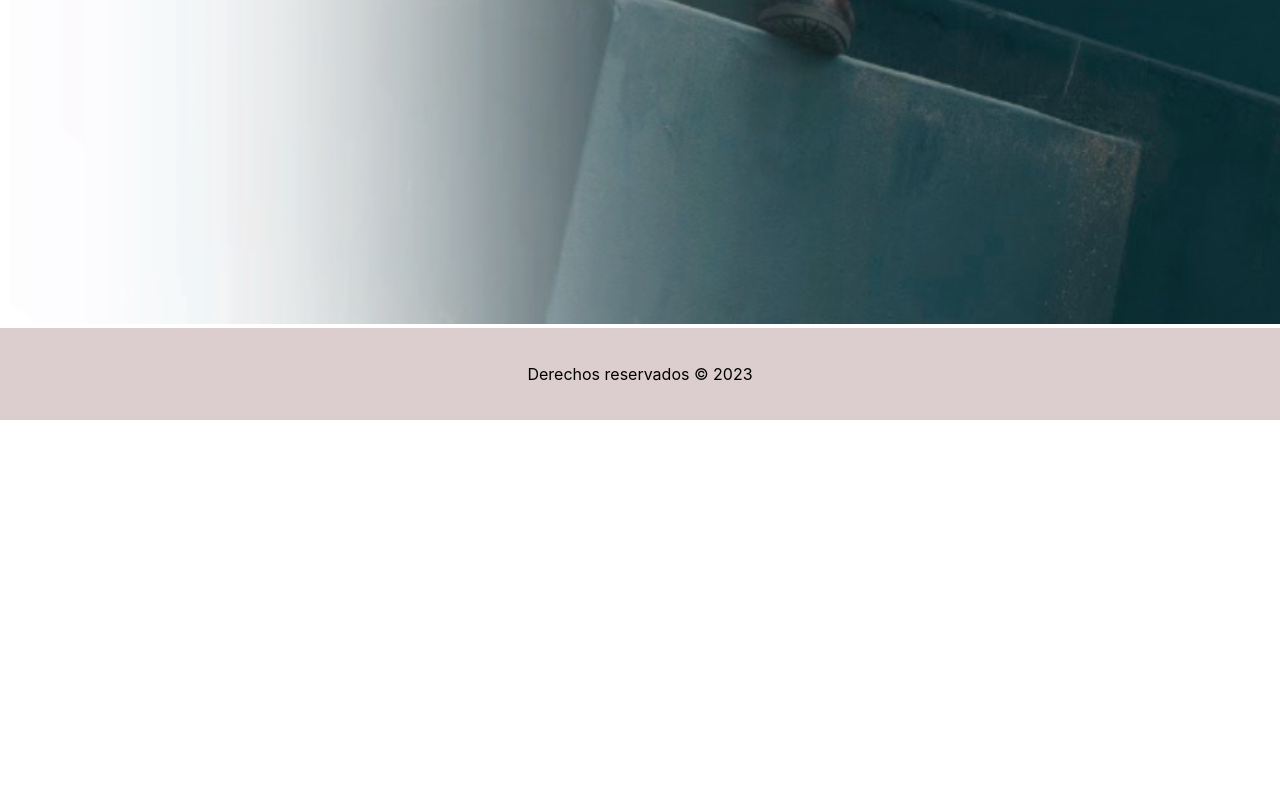
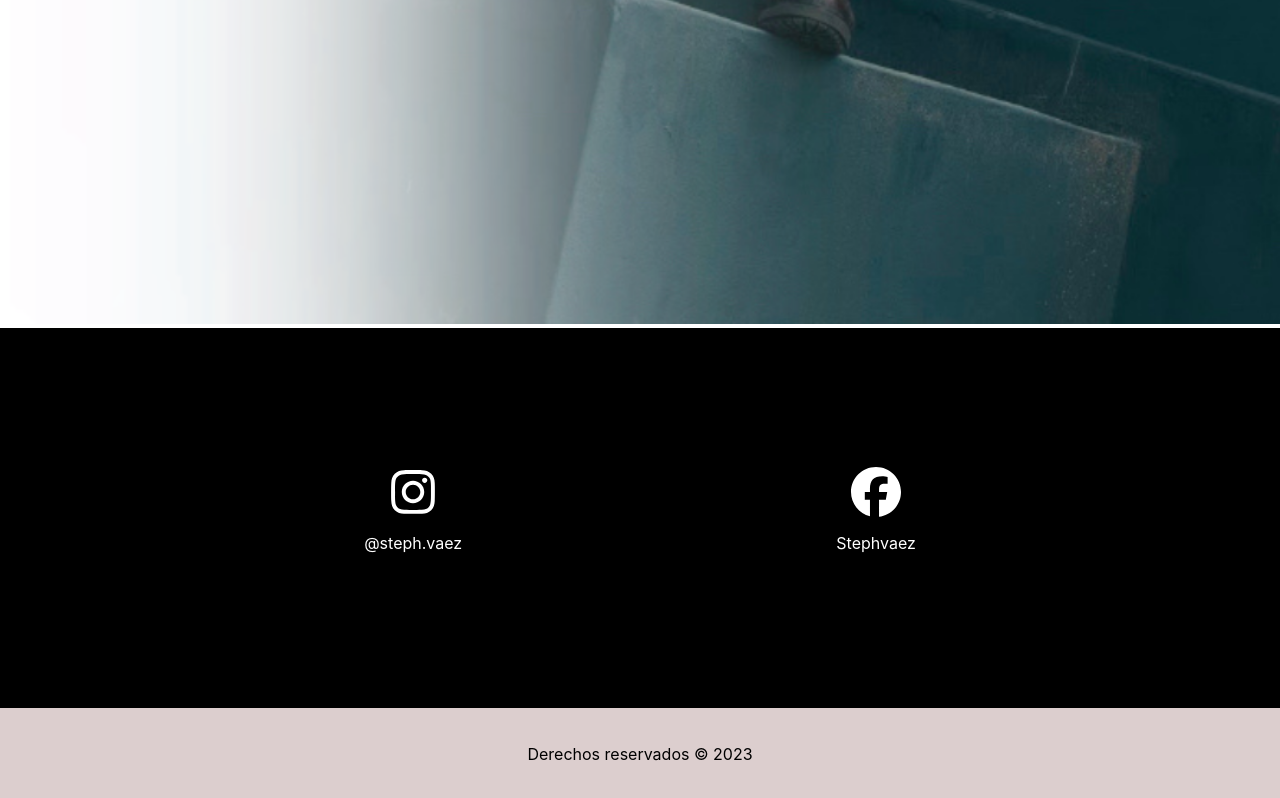
Before and after one commit to stephvaez-dev/stephvaez, a React (Create React App) app: page / in a window 1280 px wide. Shown: the part 1952-2750 px from the top of the page. Before the commit the page ends 2372 px from the top, so only its background shows below. Built offline with nearby package versions, Linux system fonts and the light colour scheme.

Commit message:
Se agrega la seccion de contacto y se acomodan detalles en diferentes resoluciones

```diff
--- a/package.json
+++ b/package.json
@@ -3,6 +3,9 @@
   "version": "0.1.0",
   "private": true,
   "dependencies": {
+    "@fortawesome/fontawesome-svg-core": "^6.4.2",
+    "@fortawesome/free-brands-svg-icons": "^6.4.2",
+    "@fortawesome/react-fontawesome": "^0.2.0",
     "@testing-library/jest-dom": "^5.16.5",
     "@testing-library/react": "^13.4.0",
     "@testing-library/user-event": "^13.5.0",
--- a/src/components/header/Header.js
+++ b/src/components/header/Header.js
@@ -10,7 +10,7 @@ const Header = () => {
 
   // Definir una variable para el icono del botón
   const menuButtonIcon = menuOpen ? (
-    <img src={cruzIcon} alt="Cerrar"  className='cruzIcon'/>
+    <img src={cruzIcon} alt="Cerrar" className='cruzIcon' />
   ) : (
     <>
       <span className="line"></span>
@@ -23,7 +23,7 @@ const Header = () => {
     const handleResize = () => {
       if (window.innerWidth <= 768) {
         setMenuOpen(false); // Cerrar el menú cuando cambia el tamaño de la ventana
-      }else{
+      } else {
         setMenuOpen(true);
       }
     };
@@ -39,12 +39,18 @@ const Header = () => {
 
   return (
     <div className="header">
+      <div className="headerContainer">
         {window.innerWidth <= 768 && (
+          <div className="buttonContainer">
             <button className={`menu-toggle ${menuOpen ? 'open' : 'closed'}`} onClick={() => setMenuOpen(!menuOpen)}>
               {menuButtonIcon}
             </button>
+          </div>
         )}
+        <div className="logoContainer">
           <img src={logo} alt="Logo" className="logo" />
+        </div>
+      </div>
       <Menu menuOpen={menuOpen} />
     </div>
   );
--- a/src/components/header/Header.scss
+++ b/src/components/header/Header.scss
@@ -1,6 +1,7 @@
 @import '/src/components/mixins';
 
 .header{
+  /* RESOLUCION MOBILE */
   @include mobile{
     position: fixed;
     display: flex;
@@ -9,7 +10,51 @@
     align-items: center;
     z-index: 1000;
     margin-top: 10px;
+    .headerContainer {
+      width: 100%;
+      display: flex;
+      justify-content: center; /* Centra el contenido horizontalmente */
+      align-items: center; /* Centra el contenido verticalmente */
+      .buttonContainer {
+        width: 45%;  /* Empuja el botón hacia la izquierda */
+        .menu-toggle {
+          background-color: transparent;
+          border: none;
+          cursor: pointer;
+          display: flex;
+          flex-direction: column;
+          transition: transform 0.3s ease;
+          margin-left: 10px;
+          &.open {
+            transform: translateX(150%);
+          }
+          .line {
+            width: 25px;
+            height: 2px;
+            background-color: black;
+            transition: transform 0.3s ease;
+            margin-bottom: 5px;
+          }
+          .cruzIcon{
+            width: 25px !important;
+            height: 20px;
+
+          }
+        }
+      }
+      .logoContainer {
+        width: 95% ;/* Empuja el logo hacia la derecha */
+        img{
+          width: 140px;
+          height: 35px;
+          text-align: center !important;
+          margin: 0 auto;
+        }
+      }
   }
+}
+
+  /* RESOLUCION DESKTOP */
   @include desktop{
     position: fixed;
     display: flex;
@@ -18,59 +63,15 @@
     justify-content: space-between;
     align-items: center;
     z-index: 1000;
+    .headerContainer{
+      width: 100%;
+      .logoContainer{
+        width: 100%;
+        text-align: center;
+        .logo {
+          width: 200px;
+        }
+      }
+    }
   }
 }
-
-.header img{
-  @include desktop{
-    width: 100px;
-    text-align: center !important;
-    margin: 0 auto;
-  }
-  @include mobile{
-    width: 100px;
-    text-align: center !important;
-    margin: 0 auto;
-  }
-}
-
-.logo {
-  width: 100px;
-  margin-left: 15%;
-}
-
-.menu-toggle {
-  background-color: transparent;
-  border: none;
-  cursor: pointer;
-  display: flex;
-  flex-direction: column;
-}
-
-.line {
-  width: 25px;
-  height: 2px;
-  background-color: black;
-  transition: transform 0.3s ease;
-  margin-bottom: 5px;
-}
-
-.open .line:nth-child(1) {
-  transform: translateX(80%);
-
-}
-
-.open .line:nth-child(2) {
-  transform: translateX(80%);
-}
-
-.open .line:nth-child(3) {
-  transform: translateX(80%);
-}
-
-.cruzIcon{
-  @include mobile{
-    width: 25px !important;
-    height: 20px;
-  }
-}
--- a/src/components/header/Menu/Menu.js
+++ b/src/components/header/Menu/Menu.js
@@ -1,18 +1,19 @@
-import React, { useState, useRef  } from 'react';
+import React, { useState, useRef } from 'react';
 import MenuItem from './MenuItem/MenuItem';
-import './Menu.scss'
+import './Menu.scss';
 
 const Menu = ({ menuOpen }) => {
   const [activeItem, setActiveItem] = useState(null);
   const menuRef = useRef(null);
 
-  const handleItemClick = (item) => {
+  const handleItemClick = (item, targetId) => {
     setActiveItem(item);
 
-    if (menuRef.current) {
-      const menuItem = menuRef.current.querySelector(`[data-item="${item}"]`);
-      if (menuItem) {
-        menuItem.scrollIntoView({
+    if (targetId) {
+      const targetElement = document.getElementById(targetId);
+
+      if (targetElement) {
+        targetElement.scrollIntoView({
           behavior: 'smooth',
           block: 'start',
         });
@@ -21,20 +22,20 @@ const Menu = ({ menuOpen }) => {
   };
 
   const menuItems = [
-    { id: 1, label: 'INTRO' },
-    { id: 2, label: 'COLECCIÓN' },
-    { id: 3, label: 'CONTACTO' }
+    { id: 1, label: 'INTRO', targetId: 'intro' },
+    { id: 2, label: 'COLECCIÓN', targetId: 'coleccion' },
+    { id: 3, label: 'CONTACTO', targetId: 'contacto' },
   ];
 
   return (
     <div className={`menu ${menuOpen ? 'open' : 'closed'}`} ref={menuRef}>
       {menuItems.map((item) => (
         <MenuItem
-        key={item.id}
-        label={item.label}
-        isActive={activeItem === item.id}
-        onClick={() => handleItemClick(item.id)}
-      />
+          key={item.id}
+          label={item.label}
+          isActive={activeItem === item.id}
+          onClick={() => handleItemClick(item.id, item.targetId)}
+        />
       ))}
     </div>
   );
--- a/src/pages/Home/Secciones/Coleccion/Coleccion.js
+++ b/src/pages/Home/Secciones/Coleccion/Coleccion.js
@@ -2,9 +2,9 @@ import React from 'react';
 
 const Coleccion = () => {
   return
-  <>
+  <div id='coleccion'>
 
-  </>
+  </div>
 }
 
 export default Coleccion;
--- a/src/pages/Home/Secciones/Contacto/Contacto.js
+++ b/src/pages/Home/Secciones/Contacto/Contacto.js
@@ -1,10 +1,35 @@
 import React from 'react';
+import './Contacto.scss';
+import { FontAwesomeIcon } from '@fortawesome/react-fontawesome';
+import { faInstagram, faFacebook } from '@fortawesome/free-brands-svg-icons';
 
 const Contacto = () => {
-  return
-  <>
 
-  </>
+  const estiloEnlace = {
+    color: 'white',
+    textDecoration: 'none',
+  };
+
+  return (
+    <div id='contacto' className="contact-section">
+      <div className="container">
+        <div className="social-icons">
+          <a target="_blank" style={estiloEnlace} href="https://www.instagram.com/steph.vaez/">
+            <div className="social-item">
+              <FontAwesomeIcon className='icon-social-red' icon={faInstagram} />
+              <p>@steph.vaez</p>
+            </div>
+          </a>
+          <a target="_blank" style={estiloEnlace} href="https://www.instagram.com/steph.vaez/">
+            <div className="social-item">
+              <FontAwesomeIcon className='icon-social-red' icon={faFacebook} />
+              <p>Stephvaez</p>
+            </div>
+          </a>
+        </div>
+      </div>
+    </div>
+  );
 }
 
 export default Contacto;
--- /dev/null
+++ b/src/pages/Home/Secciones/Contacto/Contacto.scss
@@ -0,0 +1,70 @@
+@import '/src/components/mixins';
+
+.contact-section {
+    @include mobile {
+        background-color: black;
+        color: white;
+        padding: 40px 0;
+        height: 300px;
+        width: 100%;
+        display: flex;
+        .container {
+            margin: 0 auto;
+            display: flex;
+            justify-content: space-between;
+            align-items: center;
+            width: 100%;
+        }
+
+        .social-icons {
+            width: 100%;
+            height: 100%;
+            display: flex;
+            justify-content: space-evenly;
+            align-items: center;
+            .social-item {
+                display: flex;
+                flex-direction: column; /* Apila el ícono y el texto verticalmente */
+                align-items: center; /* Centra horizontalmente el ícono y el texto */
+                margin: 10px; /* Espacio entre los elementos */
+                .icon-social-red{
+                    width: 50px;
+                    height: 50px;
+                }
+                }
+        }
+    }
+    @include desktop {
+        background-color: black;
+        color: white;
+        padding: 40px 0;
+        height: 300px;
+        width: 100%;
+        display: flex;
+        .container {
+            margin: 0 auto;
+            display: flex;
+            justify-content: space-between;
+            align-items: center;
+            width: 100%;
+        }
+
+        .social-icons {
+            width: 100%;
+            height: 100%;
+            display: flex;
+            justify-content: space-evenly;
+            align-items: center;
+            .social-item {
+                display: flex;
+                flex-direction: column; /* Apila el ícono y el texto verticalmente */
+                align-items: center; /* Centra horizontalmente el ícono y el texto */
+                margin: 10px; /* Espacio entre los elementos */
+                .icon-social-red{
+                    width: 50px;
+                    height: 50px;
+                }
+                }
+        }
+    }
+}
--- a/src/pages/Home/Secciones/Intro/Intro.js
+++ b/src/pages/Home/Secciones/Intro/Intro.js
@@ -1,13 +1,12 @@
 import React from 'react';
 import './Intro.scss';
-import introImageDesktop from '../../../../assets/images/photo-intro.jpeg';
-import introImageDosDesktop from '../../../../assets/images/imagen-intro-dos.JPG'
-import introImageTresDesktop from '../../../../assets/images/ro_steff.JPG'
+import introImageDesktop from '../../../../assets/images/intro.jpg';
 import introImageMobile from '../../../../assets/images/intro_mobile.png';
 
 const Intro = () => {
+
   return (
-    <section className='intro-container'>
+    <section id='intro' className='intro-container'>
       <img className='imagen-intro' src={introImageMobile} alt="Imagen de introducción" />
       <div className='intro-content'>
         <h1 className='intro-title'>La moda urbana que estabas buscando</h1>
```
Also changed, not shown: src/assets/images/intro.jpg (added), 1 other file (tests, documents, lock files or other folders). Lines whose indentation alone changed are shown as unchanged.
